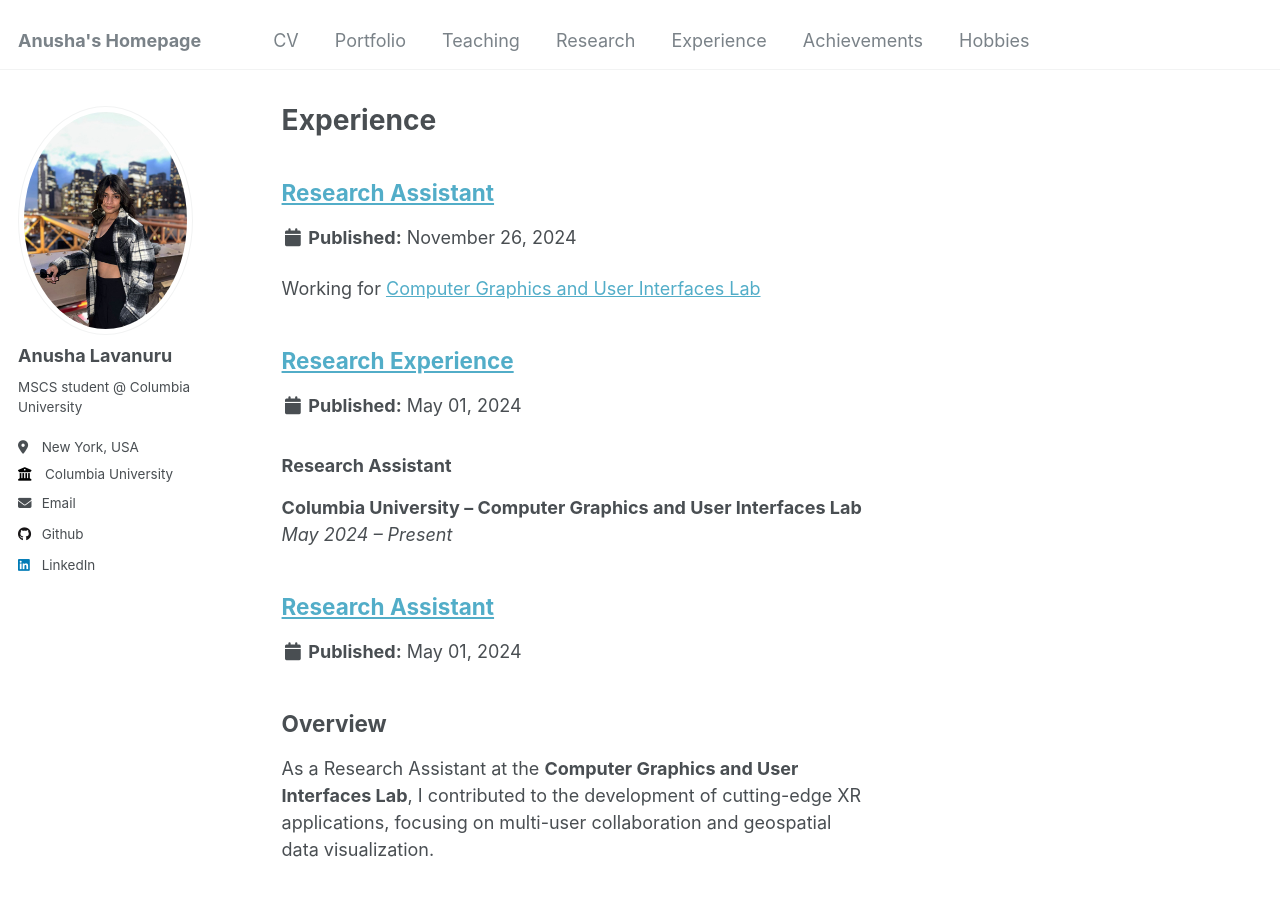
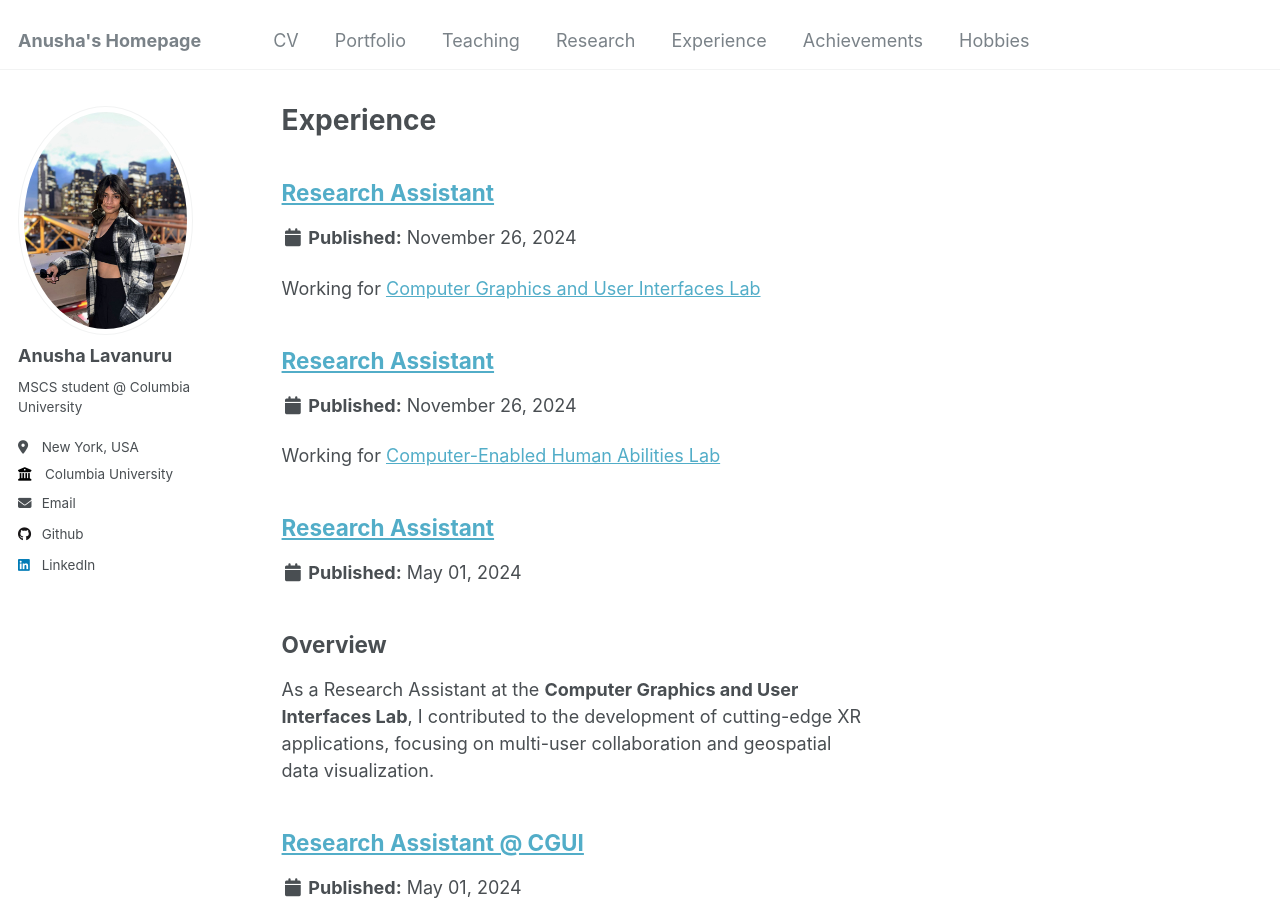
Before and after one commit to AnushaLavanuru5/AnushaL.github.io, a Jekyll site: the page built from _pages/experience.html, in a window 1280 px wide and 900 px high. Built offline with Jekyll 4.4.1, drawn with Linux system fonts in a browser that asks for light colours; part of the change alters nothing that is shown.

Commit message:
Update experience-2.md

```diff
--- a/_experience/experience-2.md
+++ b/_experience/experience-2.md
@@ -1,30 +1,15 @@
 ---
-layout: post
-title: "Research Experience"
-date: 2024-05-01
-categories: experience
+title: "Research Assistant"
+organization: "Columbia University"
+excerpt: "Working for [Computer-Enabled Human Abilities Lab](https://graphics.cs.columbia.edu//home)"
+collection: experience
 ---
+Duration
+---
+May 2024 - present
 
-### **Research Assistant**
-**Columbia University – Computer Graphics and User Interfaces Lab**
-*May 2024 – Present*
-
-As a Research Assistant, I contributed to projects at the intersection of **geospatial data visualization** and **Extended Reality (XR)** technologies. My work focused on creating immersive, multi-user environments for exploring polarimetric datasets and fostering collaborative scientific analysis.
-
-- Designed **multi-user networking features** using Photon Fusion, enabling real-time collaboration in XR environments.
-- Enhanced radargram visualization with **3D digital elevation models (DEMs)** and interactive measurement tools, providing researchers with detailed geospatial insights.
-- Developed intuitive user interfaces, including a **login system** and **customizable avatars**, to improve accessibility and engagement.
-- Ensured device compatibility across platforms, including the **Oculus Quest** and **Microsoft HoloLens**.
-
-**Impact:**
-This research introduced innovative approaches to collaborative geospatial data analysis, improving workflow efficiency and fostering interdisciplinary collaboration.
-
+Responsibilities
 ---
-
-### **Research Assistant**
-**Columbia University – Center for Smart City Scapes**
-*May 2024 – Present*
-
 In collaboration with community stakeholders, I worked on an **Augmented Reality (AR)** application to preserve the cultural and historical significance of the Harlem region. The project combined **community storytelling** with modern AR technologies to enhance civic engagement.
 
 - Conducted **field studies** and **archival research** to identify key landmarks and cultural narratives.
@@ -32,5 +17,10 @@ In collaboration with community stakeholders, I worked on an **Augmented Reality
 - Prototyped AR features in Unity, allowing users to leave comments, AR assets, and stories tied to locations.
 - Facilitated pilot studies to collect user feedback, refining the application based on community input.
 
-**Impact:**
+Impact
+---
 The project empowered local residents to preserve their cultural heritage and enabled an immersive, educational platform for discovering Harlem’s rich history.
+
+Links
+---
+More about the technical details of the project [here](https://anushalavanuru5.github.io/AnushaL.github.io//research/research-1)
```
